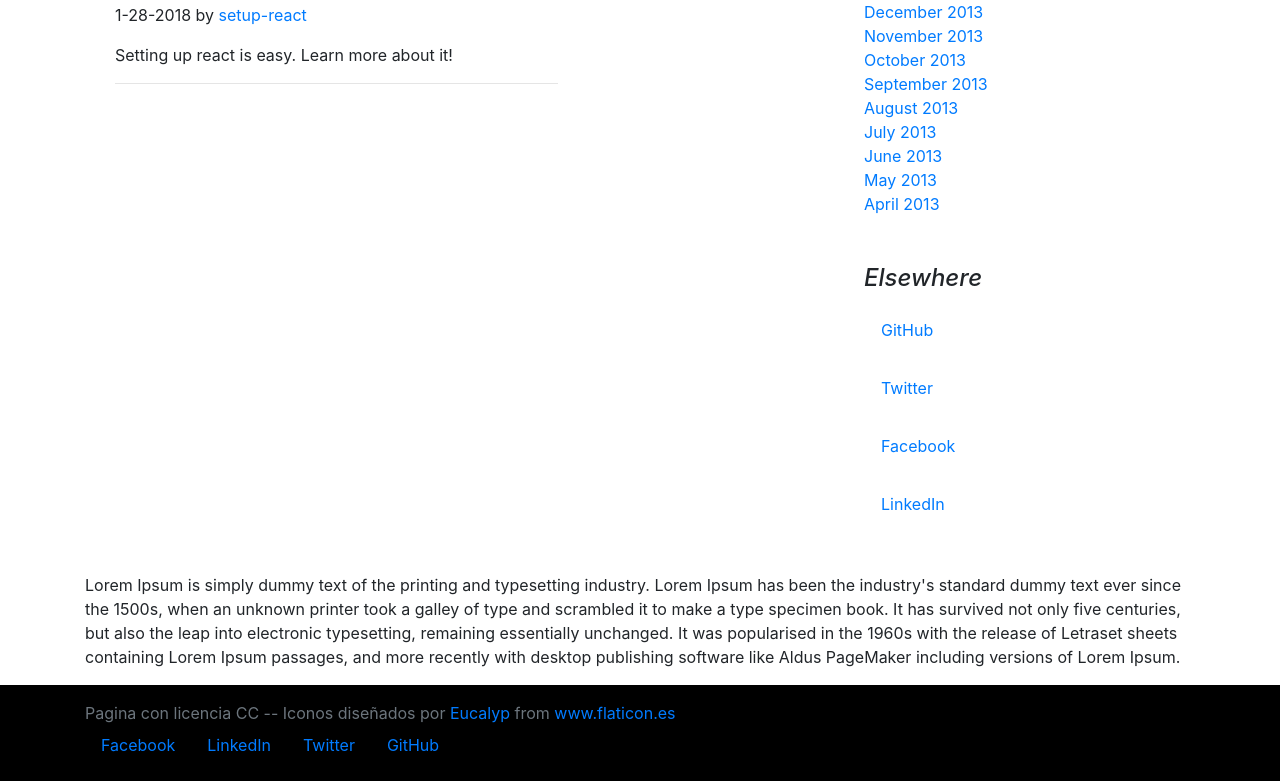
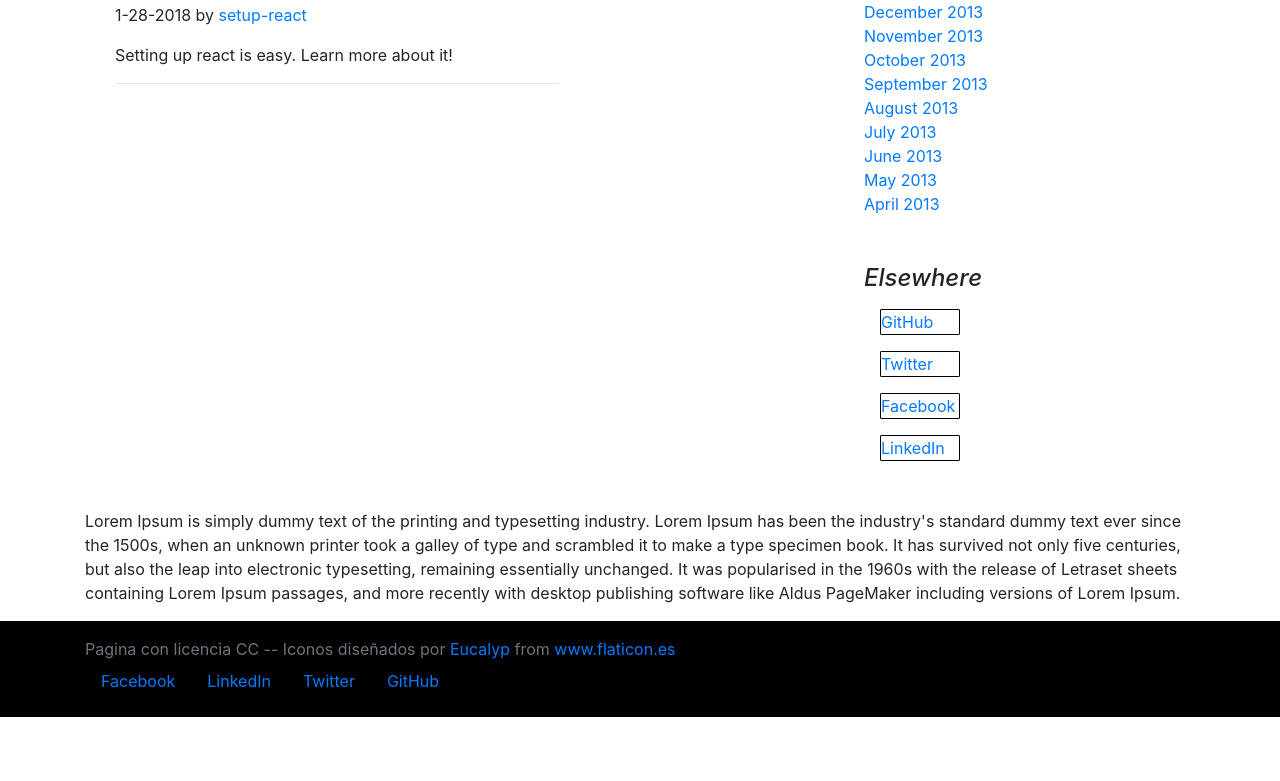
Before and after one commit to AlejandrinoSilva/FirstBlogs, a React (Create React App) app: page /#/ in a window 1280 px wide. Shown: the part 849-1630 px from the top of the page. After the commit the page ends 1566 px from the top, so only its background shows below. Built offline with nearby package versions, Linux system fonts and the light colour scheme.

Commit message:
Button 3 a

```diff
--- a/src/components/Home.js
+++ b/src/components/Home.js
@@ -12,11 +12,10 @@ const Styles = styled.div`
 const Button = styled.a`
   display: inline-block;
   border-radius: 1px;
-  padding: 0.5rem 0;
   margin: 0.5rem 1rem;
-  width: 11rem;
+  width: 5rem;
   background: transparent;
-  border: 1px solid white;
+  border: 1px solid black;
 `;
 
 export const Home = () => (
```
Also changed, not shown: 8 other files (tests, documents, lock files or other folders).
